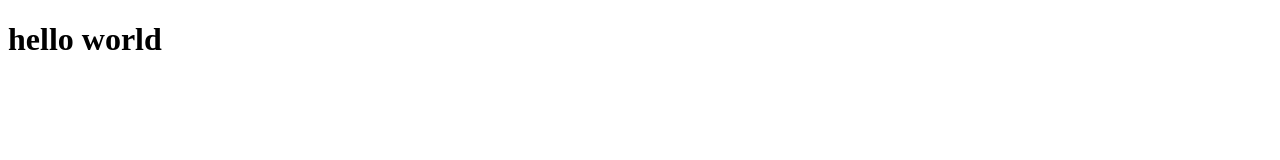
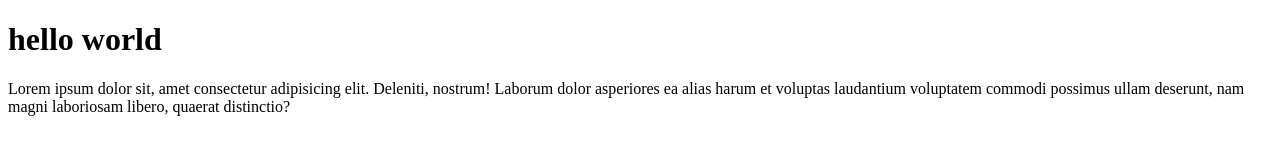
Before and after one commit to muazmn/wpu-git-test-2, a plain HTML site: page index.html in a window 1280 px wide. Drawn offline with Linux system fonts and the light colour scheme.

Commit message:
menambahkan paragraf

```diff
--- a/index.html
+++ b/index.html
@@ -10,5 +10,7 @@
 
 
     <h1>hello world</h1>
+
+    <p>Lorem ipsum dolor sit, amet consectetur adipisicing elit. Deleniti, nostrum! Laborum dolor asperiores ea alias harum et voluptas laudantium voluptatem commodi possimus ullam deserunt, nam magni laboriosam libero, quaerat distinctio?</p>
 </body>
 </html>
```
